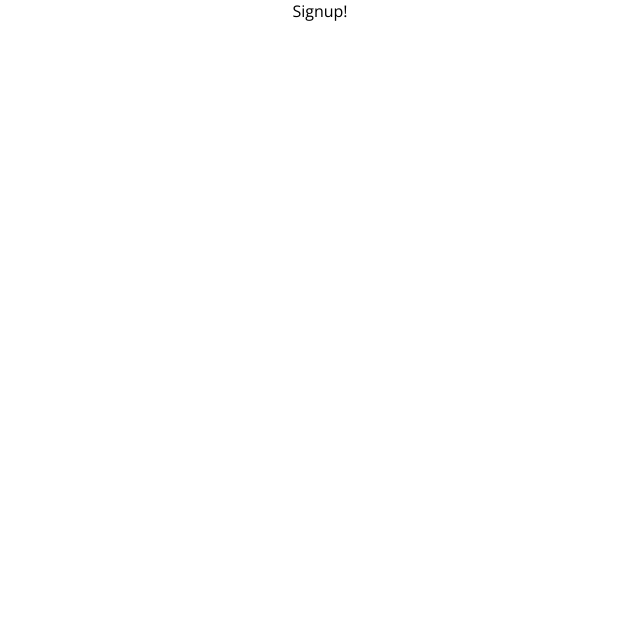
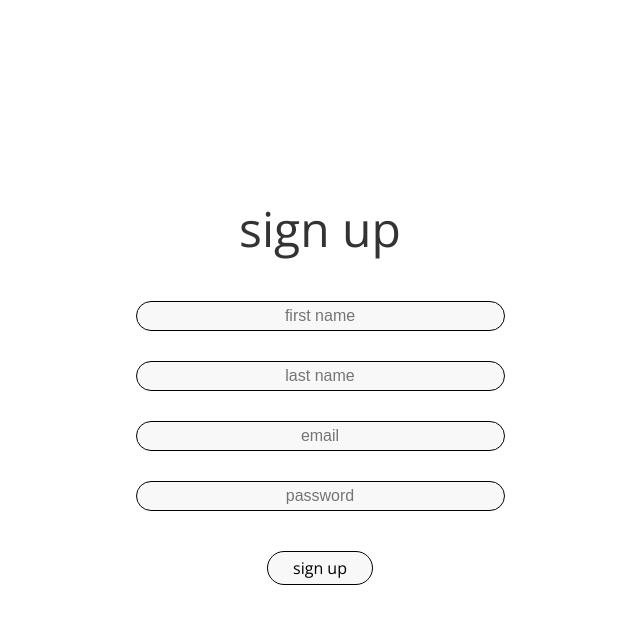
Before and after one commit to aarosan/blob, a React (Create React App) app in the folder client/: page /signup in a window 1280 px wide. Shown: the top 624 px of the page, without its empty margins (320-960 px from the left). Built offline with nearby package versions, Linux system fonts and the light colour scheme.

Commit message:
React Signup Page
 - Styled the Signup Page with style.css
 - Signup Page is finished for MVP

```diff
--- a/client/src/pages/Signup.jsx
+++ b/client/src/pages/Signup.jsx
@@ -1,7 +1,15 @@
 import React from "react";
 import { Helmet } from "react-helmet";
 
+import "./style.css";
+
+import RouterButton from "../components/routerButton";
+
 const Signup = () => {
+
+    const test = () => {
+        console.log('Enter Button Pressed');
+    }
     return (
         <React.Fragment>
             <Helmet>
@@ -9,8 +17,34 @@ const Signup = () => {
                 <meta />
             </Helmet>
 
-            <div className="page-content">
-                Signup!
+            <div className="signup-page-content">
+                <div className="title-container">
+                    sign up
+                </div>
+                <div className="input-container">
+                    <div className="first-name-container">
+                        <input type="text" className="first-name-input" placeholder="first name"/>
+                    </div>
+                    <div className="last-name-container">
+                        <input type="text" className="last-name-input"
+                        placeholder="last name" />
+                    </div>
+                    <div className="email-container">
+                        <input type="text" className="email-input" placeholder="email"/>
+                    </div>
+                    <div className="password-container">
+                        <input type="text" className="password-input"
+                        placeholder="password" />
+                    </div>
+                </div>
+                <div className="link-btn-container">
+                    <div className="btn-container">
+                        <RouterButton
+                        api="/"
+                        text="sign up"
+                        onClick={test}/>
+                    </div>
+                </div>
             </div>
         </React.Fragment>
     )
--- a/client/src/pages/style.css
+++ b/client/src/pages/style.css
@@ -1,4 +1,12 @@
 .login-page-content {
+    display: flex;
+    flex-direction: column;
+    justify-content: center;
+    align-items: center;
+    height: 100vh;
+}
+
+.signup-page-content {
     display: flex;
     flex-direction: column;
     justify-content: center;
@@ -11,6 +19,47 @@
     color: rgba(0, 0, 0, .8);
     margin-bottom: 30px;
 }
+
+.first-name-container {
+    margin: 10px 0 30px;
+}
+
+.first-name-input {
+    background-color: rgba(217, 217, 217, 0.2);
+    border: 1px solid #000000;
+    border-radius: 20px;
+    text-align: center;
+    padding: 5px 80px;
+    font-size: 16px;
+}
+
+.first-name-input:focus,
+.first-name-input:active,
+.first-name-input:hover {
+    background-color: #FFE3CF !important;
+    border: 1px solid #CB7940 !important;
+}
+
+.last-name-container {
+    margin: 10px 0 30px;
+}
+
+.last-name-input {
+    background-color: rgba(217, 217, 217, 0.2);
+    border: 1px solid #000000;
+    border-radius: 20px;
+    text-align: center;
+    padding: 5px 80px;
+    font-size: 16px;
+}
+
+.last-name-input:focus,
+.last-name-input:active,
+.last-name-input:hover {
+    background-color: #F2C6DE !important;
+    border: 1px solid #89004B !important;
+}
+
 
 .email-container {
     margin: 10px 0 30px;
@@ -26,7 +75,8 @@
 }
 
 .email-input:focus,
-.email-input:active {
+.email-input:active,
+.email-input:hover {
     background-color: #C6DEF1 !important;
     border: 1px solid #003C6B !important;
 }
@@ -45,7 +95,8 @@
 }
 
 .password-input:focus,
-.password-input:active {
+.password-input:active,
+.password-input:hover {
     background-color: #C9E4DE !important;
     border: 1px solid #005240 !important;
 }
```
